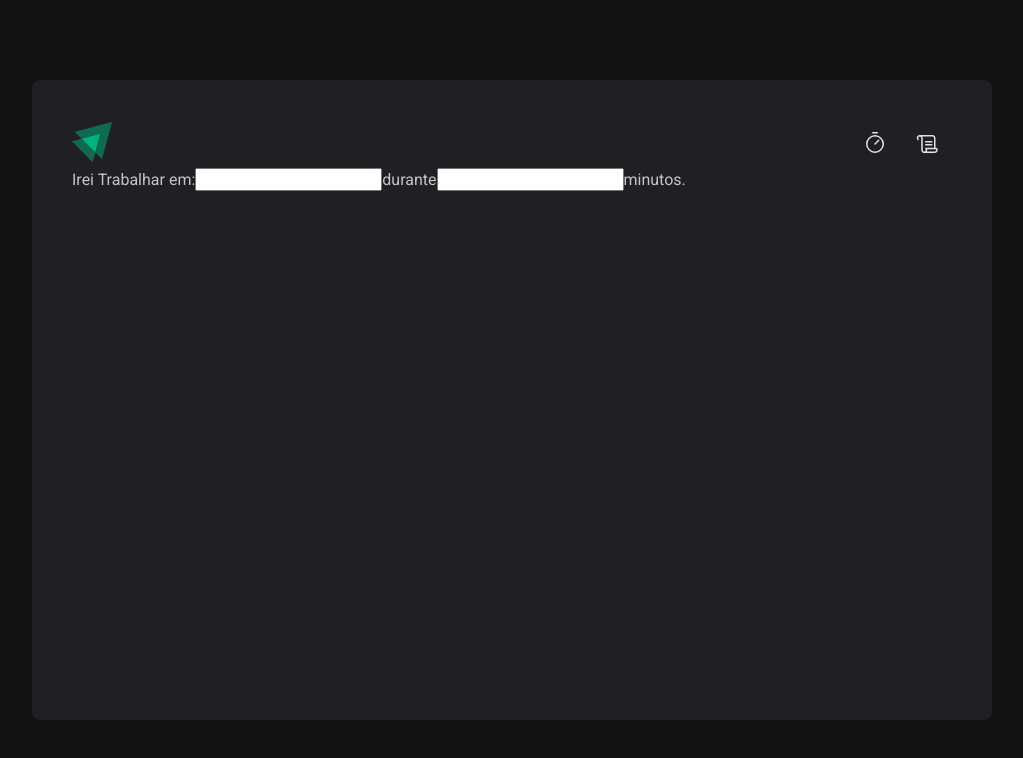
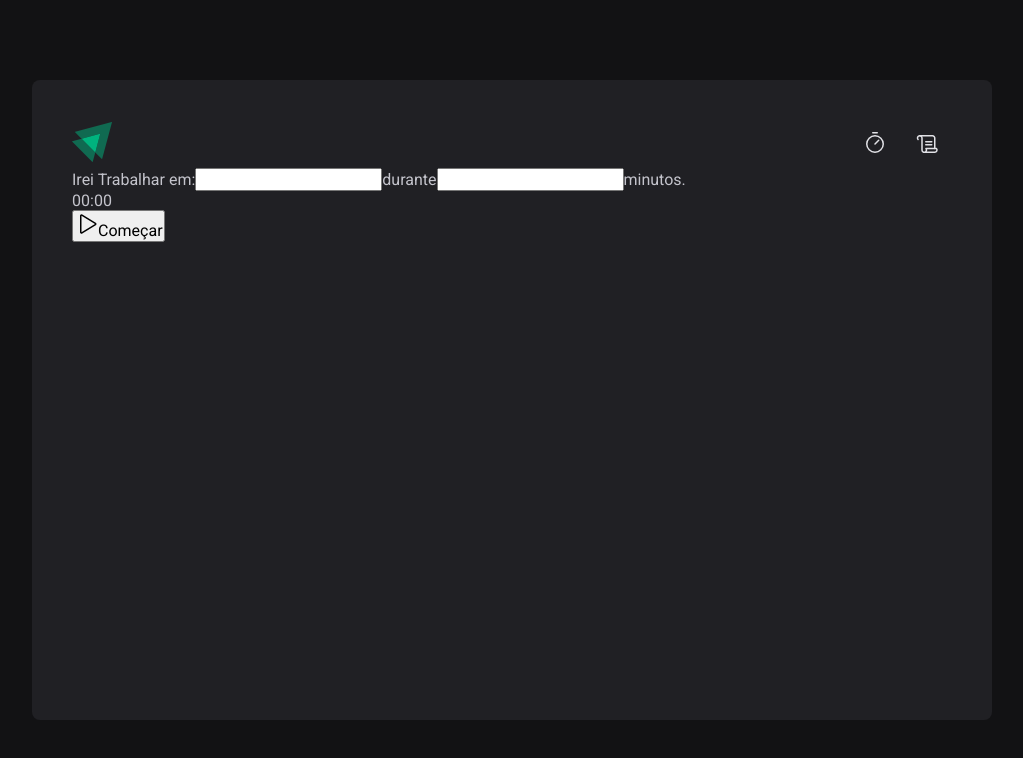
Before and after one commit to etizel/pomodoro-ignite-, a React (Vite) app: page / in a window 1280 px wide. Shown: the top 758 px of the page, without its empty margins (128-1151 px from the left). Built offline with nearby package versions, Linux system fonts and the light colour scheme.

Commit message:
styled-components_main-content

```diff
--- a/src/pages/Home/index.tsx
+++ b/src/pages/Home/index.tsx
@@ -1,15 +1,32 @@
+import { Play } from 'phosphor-react';
+import { HomeContainer } from './styles';
 export function Home() {
   return (
-    <div>
+    <HomeContainer>
       <form action="">
-        <label htmlFor="task">Irei Trabalhar em:</label>
-        <input id="task" />
+        <div>
+          <label htmlFor="task">Irei Trabalhar em:</label>
+          <input id="task" />
 
-        <label htmlFor="minutesAmount">durante</label>
-        <input type="number" id="minutesAmount" />
+          <label htmlFor="minutesAmount">durante</label>
+          <input type="number" id="minutesAmount" />
 
-        <span>minutos.</span>
+          <span>minutos.</span>
+        </div>
+
+        <div>
+          <span>0</span>
+          <span>0</span>
+          <span>:</span>
+          <span>0</span>
+          <span>0</span>
+        </div>
+
+        <button type="submit">
+          <Play size={24} />
+          Começar
+        </button>
       </form>
-    </div>
+    </HomeContainer>
   );
 }
--- a/src/pages/Home/styles.ts
+++ b/src/pages/Home/styles.ts
@@ -0,0 +1,13 @@
+import styled from "styled-components";
+
+export const HomeContainer = styled.main`
+
+`
+
+export const FormContainer = styled.div`
+
+`
+
+export const CountDownContainer = styled.div`
+
+`
```
